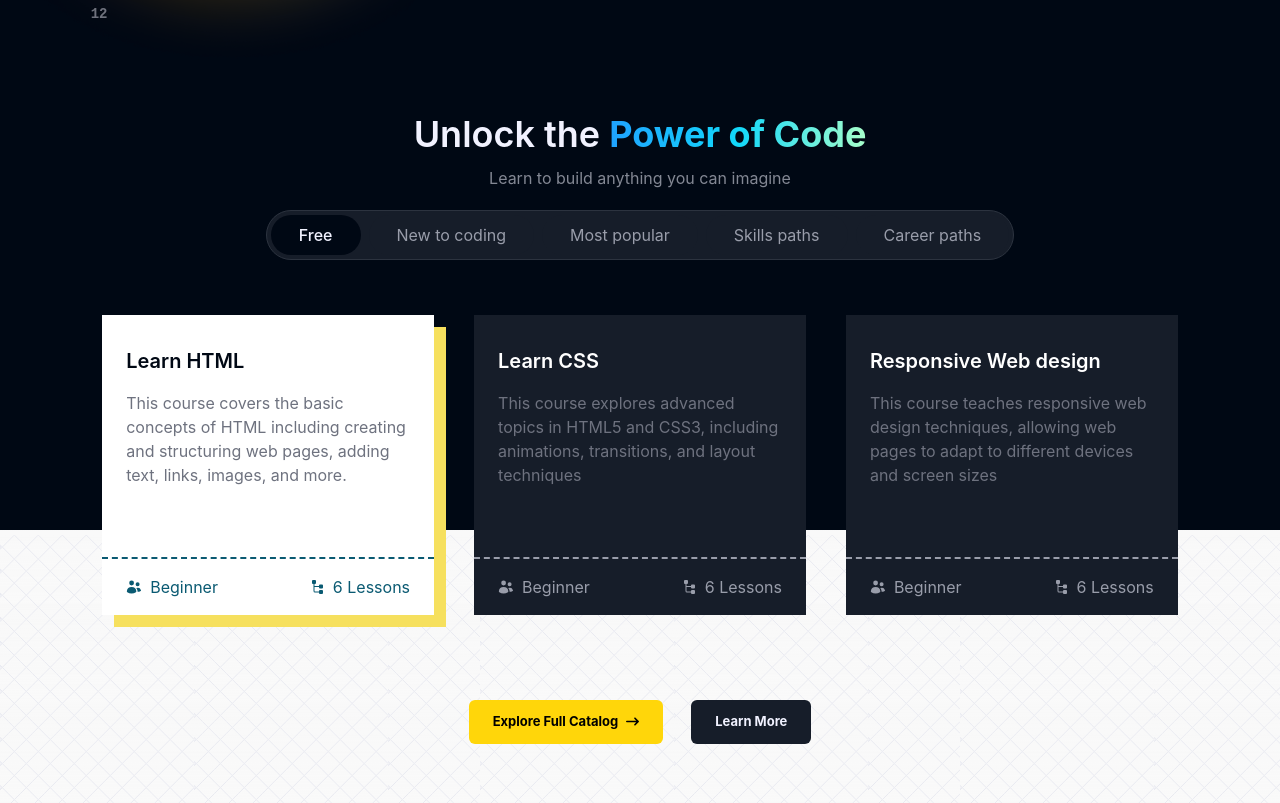
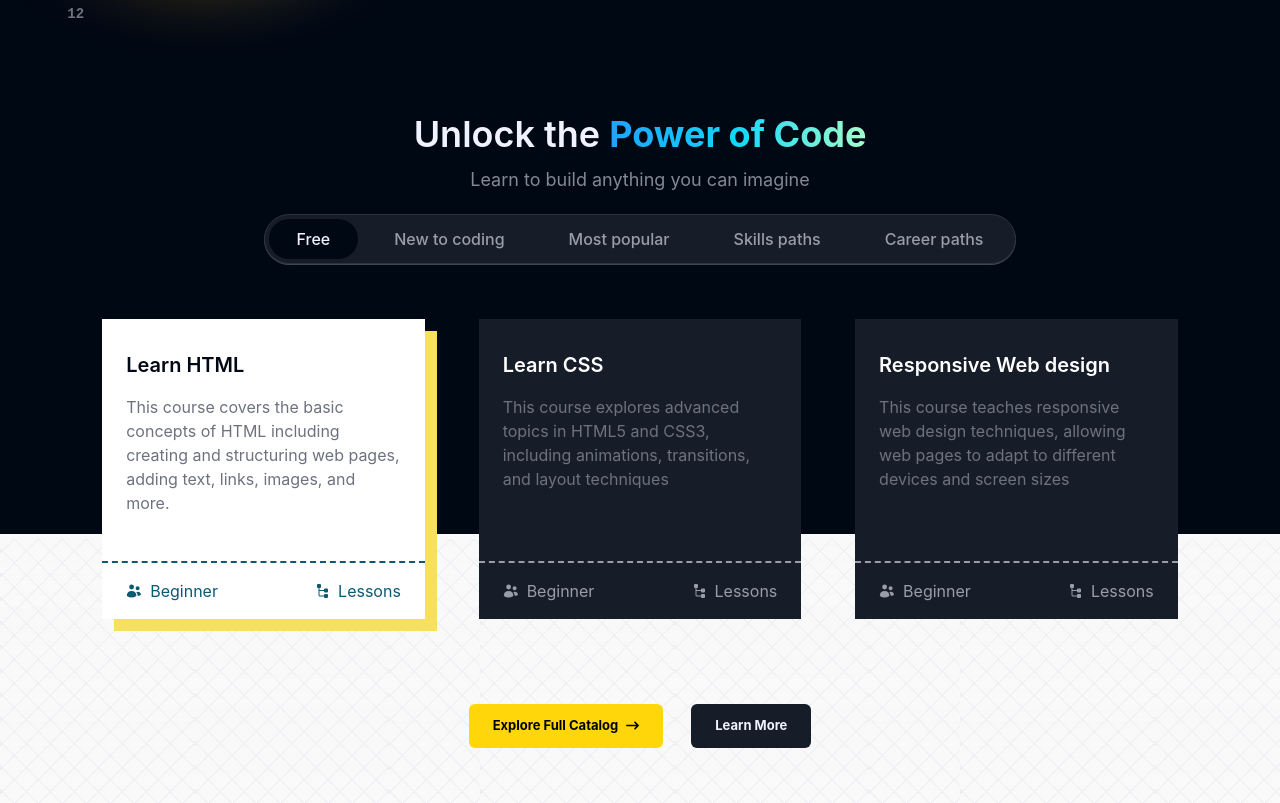
Before and after one commit to Prince-Singh-05/Study-Notion-EdTech, a React (Vite) app in the folder Frontend/: page / in a window 1280 px wide. Shown: the part 1385-2188 px from the top of the page. Built offline with nearby package versions, Linux system fonts and the light colour scheme; no server answers.

Commit message:
More HomePage changes - styling

```diff
--- a/Frontend/src/components/common/Tab.jsx
+++ b/Frontend/src/components/common/Tab.jsx
@@ -16,7 +16,7 @@ const Tab = ({ tabData, field, setField }) => {
 						field === tab.type
 							? "bg-richblack-900 text-richblack-5"
 							: "bg-transparent text-richblack-200"
-					} py-2 px-5 rounded-full transition-all duration-200`}
+					} py-2 px-5 rounded-full transition-all capitalize duration-200`}
 				>
 					{tab.tabName}
 				</button>
--- a/Frontend/src/components/core/HomePage/CodeBlocks.jsx
+++ b/Frontend/src/components/core/HomePage/CodeBlocks.jsx
@@ -15,9 +15,11 @@ const CodeBlocks = ({
 	codeBlock,
 }) => {
 	return (
-		<div className={`flex ${position} my-20 justify-center gap-10`}>
+		<div
+			className={`flex ${position} lg:my-20 my-10 justify-between items-center md:items-start gap-10`}
+		>
 			{/* Section 1 */}
-			<div className="w-[50%] flex flex-col gap-8">
+			<div className="lg:w-[50%] flex flex-col gap-8">
 				<h2 className="text-4xl font-semibold">{heading}</h2>
 				<div className="text-richblack-300 font-bold">{subHeading}</div>
 				<div className="flex gap-7 mt-7">
--- a/Frontend/src/components/core/HomePage/CourseCard.jsx
+++ b/Frontend/src/components/core/HomePage/CourseCard.jsx
@@ -5,30 +5,30 @@ import { PiTreeViewFill } from "react-icons/pi";
 const CourseCard = ({ currentCard, setCurrentCard, cardData }) => {
 	return (
 		<div
-			className={`flex flex-col flex-1 md:h-[300px] h-fit select-none justify-between ${
-				currentCard === cardData.heading
+			className={`flex flex-col h-[300px] w-[360px] lg:w-[30%] box-border select-none justify-between ${
+				currentCard === cardData?.heading
 					? "bg-white text-richblack-900 shadow-[12px_12px_0px_0px_#f6e05e]"
 					: "bg-richblack-800 text-white"
 			}`}
-			onClick={() => setCurrentCard(cardData.heading)}
+			onClick={() => setCurrentCard(cardData?.heading)}
 		>
-			<div className={`flex flex-col pb-14 pt-8 px-6 gap-4 `}>
-				<h2 className="font-semibold text-xl">{cardData.heading}</h2>
-				<p className="text-richblack-400">{cardData.description}</p>
+			<div className={`flex flex-col pt-8 px-6 gap-4 `}>
+				<h2 className="font-semibold text-xl">{cardData?.heading}</h2>
+				<p className="text-richblack-400">{cardData?.description}</p>
 			</div>
 
 			<div
 				className={`flex justify-between px-6 py-4 border-t-2 border-dashed  ${
-					currentCard === cardData.heading
+					currentCard === cardData?.heading
 						? "text-[#0A5A72]"
 						: "text-richblack-200"
 				}`}
 			>
 				<div className="flex flex-between items-center gap-2">
-					<HiMiniUsers /> {cardData.level}
+					<HiMiniUsers /> {cardData?.level}
 				</div>
 				<div className="flex flex-between items-center gap-2">
-					<PiTreeViewFill /> {cardData.lessionNumber} Lessons
+					<PiTreeViewFill /> {cardData?.lessonNumber} Lessons
 				</div>
 			</div>
 		</div>
--- a/Frontend/src/components/core/HomePage/ExploreMore.jsx
+++ b/Frontend/src/components/core/HomePage/ExploreMore.jsx
@@ -26,7 +26,7 @@ const ExploreMore = () => {
 	};
 
 	return (
-		<div className="flex flex-col items-center">
+		<div className="flex flex-col items-center max-w-maxContent w-full mx-auto justify-center">
 			<div className="text-4xl font-semibold">
 				Unlock the{" "}
 				<HighlightText
@@ -36,11 +36,12 @@ const ExploreMore = () => {
 					}
 				/>
 			</div>
-			<p className="text-center text-richblack-300 text-[16px] mt-3">
+			<p className="text-center text-richblack-300 text-lg mt-3">
 				Learn to build anything you can imagine
 			</p>
 
-			<div className="flex gap-2 rounded-full bg-richblack-800 my-5 border-richblack-700 border p-1">
+			<div className="flex md:flex-col flex-row md:items-center items-start">
+				<div className="hidden sm:flex gap-2 md:rounded-full rounded-lg md:flex-row flex-col bg-richblack-800 my-5 border-richblack-700 border p-1 drop-shadow-[0_1.5px_rgba(255,255,255,0.25)] font-medium">
 					{tabsName.map((element, index) => {
 						return (
 							<div
@@ -49,7 +50,7 @@ const ExploreMore = () => {
 									currentTab === element
 										? "bg-richblack-900 text-richblack-5 font-medium"
 										: "bg-richblack-800 text-richblack-200"
-							} rounded-full transition-all duration-200 cursor-pointer hover:bg-richblack-900 hover:text-richblack-5 px-7 py-2`}
+								} md:rounded-full rounded-lg transition-all duration-200 cursor-pointer hover:bg-richblack-900 hover:text-richblack-5 px-7 py-2`}
 								onClick={() => setMyCard(element)}
 							>
 								{element}
@@ -58,10 +59,10 @@ const ExploreMore = () => {
 					})}
 				</div>
 
-			<div className="md:h-[250px]"></div>
+				<div className="hidden lg:block lg:h-[250px]"></div>
 
 				{/* Course Cards  */}
-			<div className="flex gap-10 justify-between w-11/12 absolute md:bottom-[50px] md:translate-y-[45%]">
+				<div className="flex gap-10 lg:justify-between justify-center flex-wrap w-11/12 mx-auto lg:absolute lg:bottom-[50px] lg:translate-y-[45%] mb-7 mt-5 lg:mb-0">
 					{courses.map((element, index) => {
 						return (
 							<CourseCard
@@ -74,6 +75,7 @@ const ExploreMore = () => {
 					})}
 				</div>
 			</div>
+		</div>
 	);
 };
 
```
Lines whose indentation alone changed are shown as unchanged.
